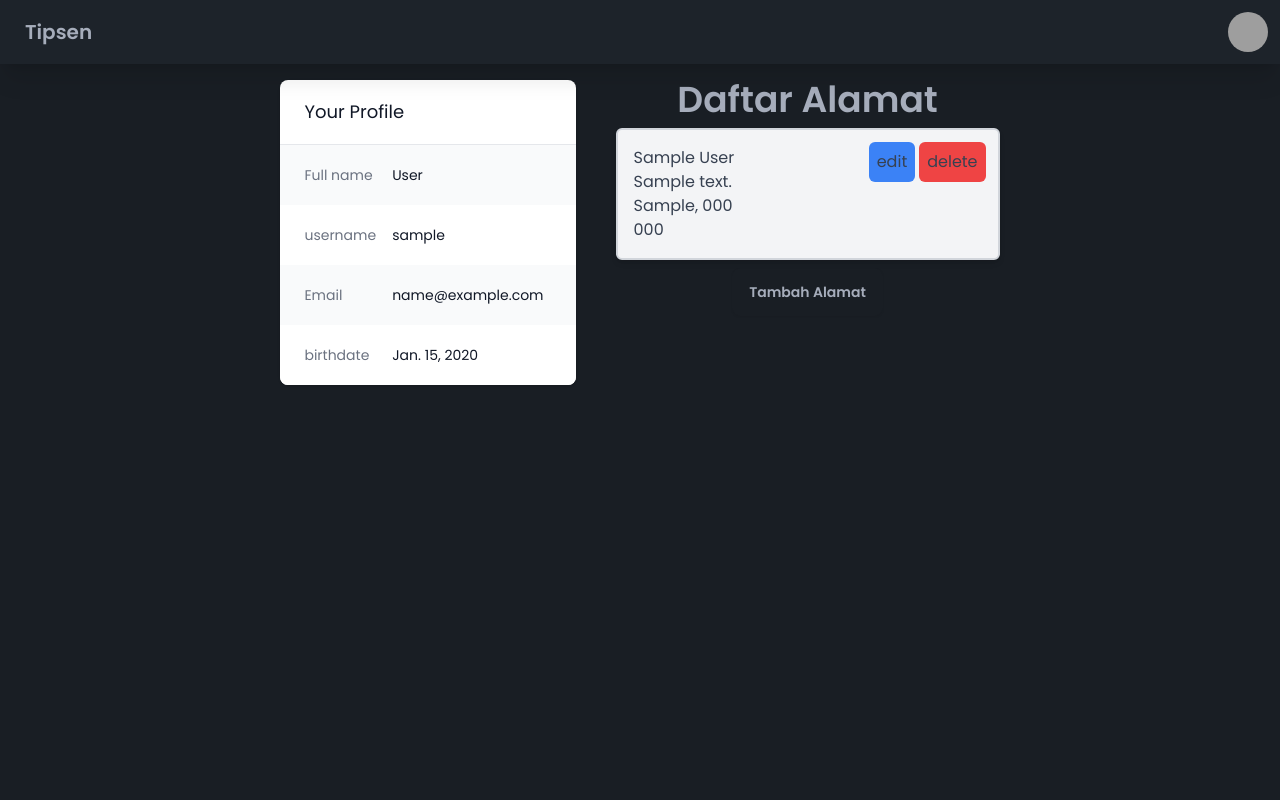
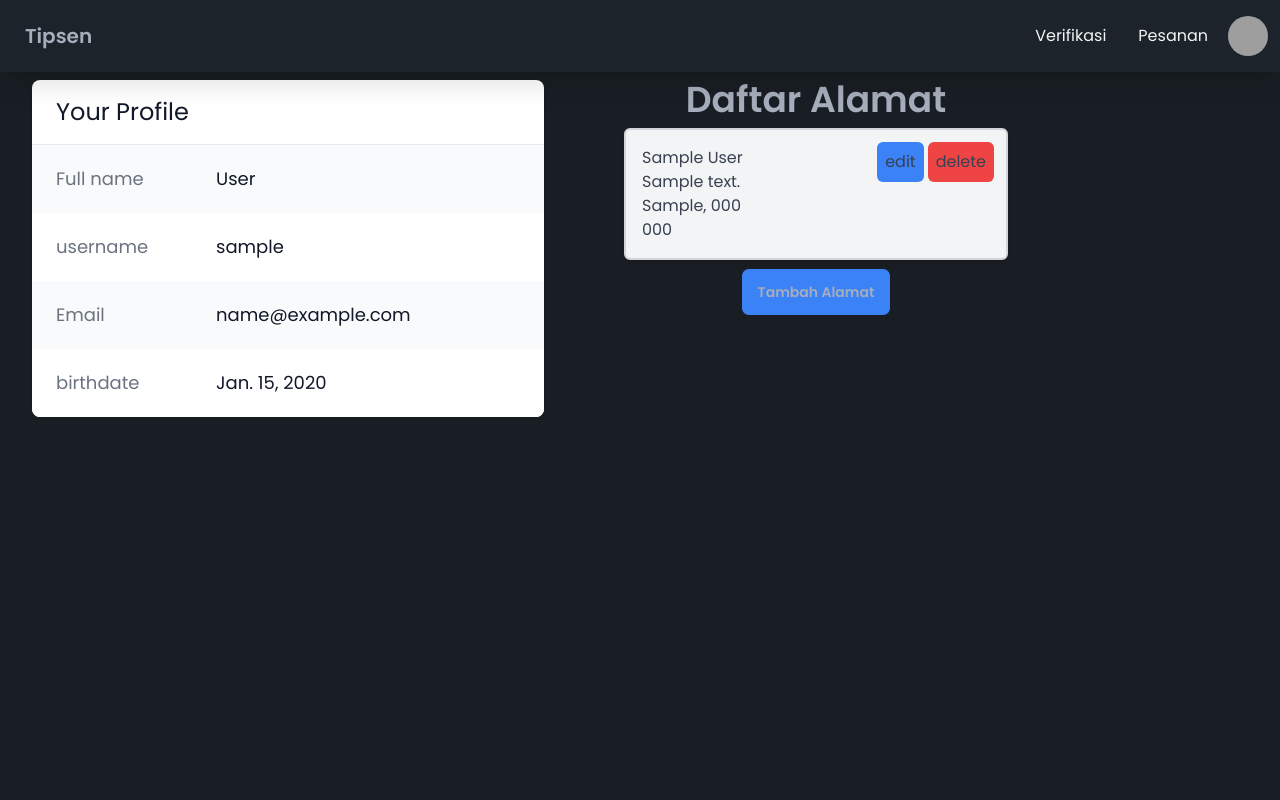
Before and after one commit to rpl-tipsen/tipsen, a Django app: page /user/profile/ in a window 1280 px wide. Run offline with Django 5.2, Linux system fonts and the light colour scheme; a user stored in the database is signed in; tables that the repository leaves empty hold one stand-in row (values such as "Sample post"); some libraries are stand-ins or nearby versions; grey boxes are pictures that could not be loaded.

Commit message:
implement my order page regular user

```diff
--- a/order/urls.py
+++ b/order/urls.py
@@ -4,8 +4,9 @@ from .views import *
 
 
 urlpatterns = [
-    path('special_request/', special_order, name='special_order'),
+    path('special_request/', special_order, name='special_request'),
     path('verify/<int:order_id>', verify_paid_order, name='verify_paid_order'),
     path('reject/<int:order_id>', reject_unfully_paid_order, name='reject_unfully_paid_order'),
-    path('admin/', manage_orders, name='manage_orders')
+    path('admin/', manage_orders, name='manage_orders'),
+    path('my_order/', show_my_order, name='my_order')
 ]
--- a/templates/base.html
+++ b/templates/base.html
@@ -1,4 +1,5 @@
 {% load static %}
+
 <html lang="en" data-theme="dark">
 
 <head>
@@ -20,11 +21,26 @@
 
 <body>
 
-  <div class="navbar fixed top-0 bg-base-100 shadow-xl">
+  <div class="navbar fixed top-0 bg-base-100 shadow-xl flex items-center">
     <div class="flex-1">
       <a href="{% url 'home' %}" class="btn btn-ghost text-xl">Tipsen</a>
     </div>
     {% if request.user.is_authenticated %}
+    {% if request.user.is_admin %}
+    <a class="text-gray-100 p-4 hover:bg-neutral hover:text-blue-500 transition-all duration-100" href="{% url 'my_order' %}">
+      Verifikasi
+    </a>
+    <a class="text-gray-100 p-4 hover:bg-neutral hover:text-blue-500 transition-all duration-100" href="{% url 'my_order' %}">
+      Pesanan
+    </a>
+    {% else %}
+    <a class="text-gray-100 p-4 hover:bg-neutral hover:text-blue-500 transition-all duration-100" href="{% url 'special_request' %}">
+      Special Request
+    </a>
+    <a class="text-gray-100 p-4 hover:bg-neutral hover:text-blue-500 transition-all duration-100" href="{% url 'my_order' %}">
+      Pesanan Saya
+    </a>
+    {% endif %}
     <div class="dropdown dropdown-end">
       <div tabindex="0" role="button" class="btn btn-ghost btn-circle avatar">
         <div class="w-10 rounded-full">
@@ -32,6 +48,8 @@
             src="https://drive.google.com/uc?id=1AZAXsC9wH1NLc86l5sx1_2rly6McnwF9" />
         </div>
       </div>
+
+
       <ul tabindex="0" class="menu menu-sm dropdown-content mt-3 z-[1] p-2 shadow bg-base-100 rounded-box w-52">
         <li>
           <a class="justify-between" href="{% url 'user_profile' %}">
--- a/templates/order/special_order.html
+++ b/templates/order/special_order.html
@@ -12,7 +12,7 @@
     <div class="flex flex-col items-center justify-center px-6 py-8 mx-auto md:h-screen lg:py-0">
         <a href="#" class="flex items-center mb-6 text-2xl font-semibold text-gray-900 dark:text-white">
             <img class="w-8 h-8 mr-2" src="https://flowbite.s3.amazonaws.com/blocks/marketing-ui/logo.svg" alt="logo">
-            Signup
+            Pesan
         </a>
         {% if success %}
         <div class="w-full sm:max-w-md p-6 mb-4 rounded-md bg-emerald-500 font-semibold text-gray-700 text-[16px]">
@@ -86,7 +86,7 @@
                     <p class="text-xl font-semibold text-white pb-4">Anda belum memiliki alamat </p>
                     <a href="{% url 'user_profile' %}" class="w-full text-white bg-indigo-600 font-semibold hover:bg-indigo-700 focus:ring-4 focus:outline-none focus:ring-blue-300 rounded-lg px-5 py-2.5 text-center w-full">Tambah Alamat</a>
                     {% else %}
-                    <button type="submit" class="w-full text-white bg-indigo-600 font-semibold hover:bg-indigo-700 focus:ring-4 focus:outline-none focus:ring-blue-300 rounded-lg px-5 py-2.5 text-center">Sign up</button>
+                    <button type="submit" class="w-full text-white bg-indigo-600 font-semibold hover:bg-indigo-700 focus:ring-4 focus:outline-none focus:ring-blue-300 rounded-lg px-5 py-2.5 text-center">Pesan</button>
                     {% endif %}
                 </form>
             </div>
--- a/templates/userprofile/profile.html
+++ b/templates/userprofile/profile.html
@@ -5,44 +5,44 @@
 {% endblock meta %}
 
 {% block content %}
-<main class="flex flex-row items-start justify-center gap-x-10">
-    <div class="bg-white max-w-2xl shadow overflow-hidden sm:rounded-lg">
+<main class="flex flex-row items-start justify-start px-8 gap-x-20">
+    <div class="bg-white w-[40vw] shadow overflow-hidden sm:rounded-lg">
         <div class="px-4 py-5 sm:px-6">
-            <h3 class="text-lg leading-6 font-medium text-gray-900">
+            <h3 class="text-2xl leading-6 font-medium text-gray-900">
                 Your Profile
             </h3>
         </div>
         <div class="border-t border-gray-200">
             <dl>
                 <div class="bg-gray-50 px-4 py-5 sm:grid sm:grid-cols-3 sm:gap-4 sm:px-6">
-                    <dt class="text-sm font-medium text-gray-500">
+                    <dt class="text-lg font-medium text-gray-500">
                         Full name
                     </dt>
-                    <dd class="mt-1 text-sm text-gray-900 sm:mt-0 sm:col-span-2">
+                    <dd class="mt-1 text-lg text-gray-900 sm:mt-0 sm:col-span-2">
                         {{ user.profile.fullname }}
                     </dd>
                 </div>
                 <div class="bg-white px-4 py-5 sm:grid sm:grid-cols-3 sm:gap-4 sm:px-6">
-                    <dt class="text-sm font-medium text-gray-500">
+                    <dt class="text-lg font-medium text-gray-500">
                         username
                     </dt>
-                    <dd class="mt-1 text-sm text-gray-900 sm:mt-0 sm:col-span-2">
+                    <dd class="mt-1 text-lg text-gray-900 sm:mt-0 sm:col-span-2">
                         {{ user.auth.username }}
                     </dd>
                 </div>
                 <div class="bg-gray-50 px-4 py-5 sm:grid sm:grid-cols-3 sm:gap-4 sm:px-6">
-                    <dt class="text-sm font-medium text-gray-500">
+                    <dt class="text-lg font-medium text-gray-500">
                         Email
                     </dt>
-                    <dd class="mt-1 text-sm text-gray-900 sm:mt-0 sm:col-span-2">
+                    <dd class="mt-1 text-lg text-gray-900 sm:mt-0 sm:col-span-2">
                         {{ user.auth.email }}
                     </dd>
                 </div>
                 <div class="bg-white px-4 py-5 sm:grid sm:grid-cols-3 sm:gap-4 sm:px-6">
-                    <dt class="text-sm font-medium text-gray-500">
+                    <dt class="text-lg font-medium text-gray-500">
                         birthdate
                     </dt>
-                    <dd class="mt-1 text-sm text-gray-900 sm:mt-0 sm:col-span-2">
+                    <dd class="mt-1 text-lg text-gray-900 sm:mt-0 sm:col-span-2">
                         {{ user.profile.birthdate }}
                     </dd>
                 </div>
@@ -76,15 +76,15 @@
         </div>
         {% endfor %}
         {% if addresses|length < 3 %}
-        <a class="btn" href="{% url 'create_address' %}"> Tambah Alamat</a>
+        <a class="btn bg-blue-500" href="{% url 'create_address' %}"> Tambah Alamat</a>
         {% endif %}
         {% else %}
 
-        <h3 class="text-[20px] font-semibold text-gray-700">
+        <h3 class="text-[18px] font-semibold text-white">
             Anda belum memiliki alamat
         </h3>
 
-        <a class="btn" href="{% url 'create_address' %}"> Buat Alamat</a>
+        <a class="btn bg-blue-500 text-white" href="{% url 'create_address' %}"> Buat Alamat</a>
         {% endif %}
     </div>
 </main>
--- a/userprofile/views.py
+++ b/userprofile/views.py
@@ -8,7 +8,7 @@ from django.urls import reverse
 @login_required
 def user_profile(request):
     user_profile = UserProfile.objects.get(user=request.user._wrapped)
-    addresses = Address.objects.filter(user=request.user._wrapped)
+    addresses = Address.objects.filter(user=request.user._wrapped, is_active=True)
 
     # print(addresses[0].__dict__)
 
@@ -59,7 +59,7 @@ def create_address(request):
 def update_address(request, address_id: int):
     address = Address.objects.get(id=address_id)
 
-    if not address or address.user_id != request.user._wrapped.id:
+    if not address or address.user_id != request.user._wrapped.id or not address.is_active:
         return render(
             request=request,
             template_name="userprofile/address.html",
@@ -102,7 +102,7 @@ def update_address(request, address_id: int):
 def delete_address(request, address_id):
     address = Address.objects.get(id=address_id)
 
-    if not address and address.user_id != request.user._wrapped.id:
+    if not address and address.user_id != request.user._wrapped.id or not address.is_active:
         return render(
             request=request,
             template_name="userprofile/address.html",
@@ -114,7 +114,8 @@ def delete_address(request, address_id):
             },
         )
 
-    address.delete()
+    address.is_active = False
+    address.save()
     return render(
         request=request,
         template_name="userprofile/profile.html",
```
Also changed, not shown: products/views.py (+3 -4 lines), templates/home/index.html (+35 -12 lines), templates/order/my_order.html (added, +49 -0 lines), order/migrations/0001_initial.py (deleted), order/migrations/0002_imagemodel_and_more.py (deleted), payment/migrations/0003_alter_payment_bank.py (added), userprofile/migrations/0002_address_is_active.py (added).
